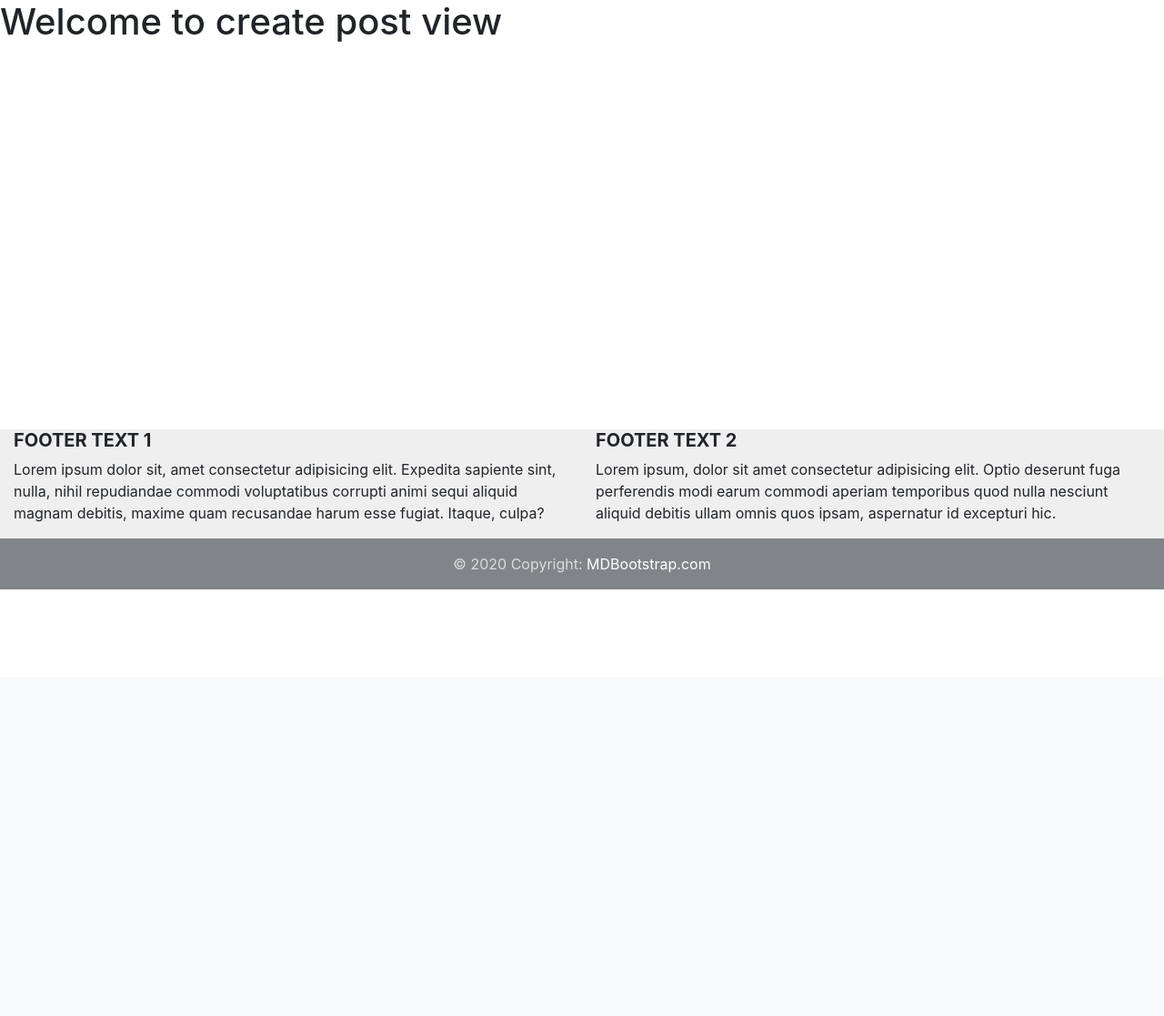
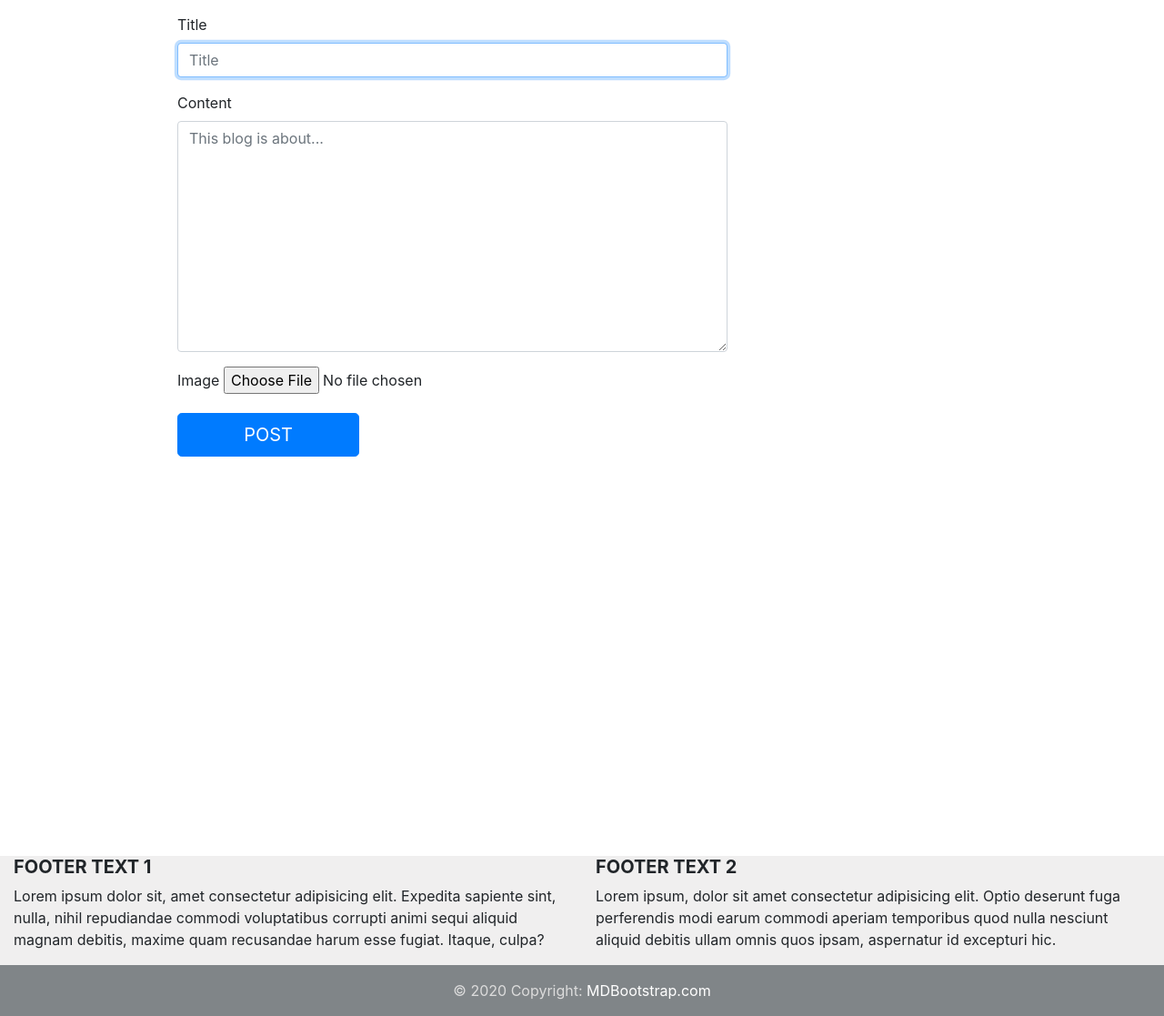
Before and after one commit to GaLaxY1101/Blog, a Django app: page /blog/create in a window 1280 px wide. Shown: the part 56-1173 px from the top of the page at 91% size. Before the commit the page ends 704 px from the top, so only its background shows below. Run offline with Django 3.2, Linux system fonts and the light colour scheme; a user stored in the database is signed in; some libraries are stand-ins or nearby versions.

Commit message:
Creating Blog Posts using a Form

```diff
--- a/account/templates/account/register.html
+++ b/account/templates/account/register.html
@@ -23,16 +23,16 @@
                                 </div>
 
                                 <div class="form-group row">
-                                    <label for="phone_number" class="col-md-4 col-form-label text-md-right">Password</label>
+                                    <label for="password" class="col-md-4 col-form-label text-md-right">Password</label>
                                     <div class="col-md-6">
-                                        <input type="pasword" name="password1" id="password1"class='form-control'>
+                                        <input type="password" name="password1" id="password1"class='form-control'>
                                     </div>
                                 </div>
 
                                 <div class="form-group row">
                                     <label for="phone_number" class="col-md-4 col-form-label text-md-right">Password confirmation</label>
                                     <div class="col-md-6">
-                                        <input type="pasword" name="password2" id="password2"class='form-control'>
+                                        <input type="password" name="password2" id="password2"class='form-control'>
                                     </div>
                                 </div>
                               	{% if registration_form.errors %}
--- a/account/views.py
+++ b/account/views.py
@@ -71,3 +71,7 @@ def account_view(request):
 		)
 	context['account_form'] = form
 	return render(request,'account/account.html', context)
+
+
+def must_autenticate_view(request):
+	return render(request, 'account/must_autenticate.html', {})
--- /dev/null
+++ b/blog/forms.py
@@ -0,0 +1,9 @@
+from django.forms import ModelForm
+
+from blog.models import BlogPost
+
+class CreateBlogPostForm(ModelForm):
+
+	class Meta:
+		model = BlogPost
+		fields = ['title', 'body', 'image']
--- a/blog/templates/blog/create_blog.html
+++ b/blog/templates/blog/create_blog.html
@@ -1,5 +1,51 @@
 {% extends 'base.html' %}
 
 {% block content %}
-	<h1>Welcome to create post view</h1>
+
+<style type="text/css">
+  .create-form {
+	    width: 100%;
+	    max-width: 100%;
+	    padding: 15px;
+	    margin: auto;
+  	}
+
+  	.submit-button{
+  		max-width: 200px;
+  	}
+</style>
+
+<div class="container">
+	<div class="row">
+		<div class="col-lg-7 offset-lg-1">
+			<form class="create-form" method="post" enctype="multipart/form-data">{% csrf_token %}
+
+				<!-- title -->
+				<div class="form-group">
+					<label for="id_title">Title</label>
+					<input class="form-control" type="text" name="title" id="id_title" placeholder="Title" required autofocus>
+				</div>
+
+				<!-- Body -->
+				<div class="form-group">
+					<label for="id_body">Content</label>
+					<textarea class="form-control" rows="10" type="text" name="body" id="id_body" placeholder="This blog is about..." required></textarea>
+				</div>
+
+				<!-- Image -->
+				<div class="form-group">
+					<label for="id_image">Image</label>
+					<input  type="file" name="image" id="id_image" accept="image/*" required>
+				</div>
+
+				<!-- Submit btn -->
+				<button class="submit-button btn btn-lg btn-primary btn-block" type="submit">POST</button>
+			</form>
+		</div>
+	</div>
+</div>
+
+
+
+
 {% endblock content %}
--- a/blog/views.py
+++ b/blog/views.py
@@ -1,6 +1,24 @@
-from django.shortcuts import render
+from django.shortcuts import render, redirect
 
 from blog.models import BlogPost
+from account.models import Account
+from blog.forms import CreateBlogPostForm
 
 def create_blog_view(request):
+
+	context = {}
+
+	user = request.user
+	if not user.is_authenticated:
+		return redirect('must_autenticate')
+	form = CreateBlogPostForm(request.POST or None, request.FILES or None)
+
+	if form.is_valid():
+		obj = form.save(commit = False)
+		author = Account.objects.filter(email= user.email).first()
+		obj.author = author
+		obj.save()
+		form = CreateBlogPostForm()
+
+	context['form']	= form
 	return render(request,'blog/create_blog.html', {})
--- a/mysite/urls.py
+++ b/mysite/urls.py
@@ -27,6 +27,7 @@ from account.views import (
     logout_view,
     login_view,
     account_view,
+    must_autenticate_view,
 )
 
 from django.contrib.auth import views as auth_views # for reset password
@@ -38,6 +39,7 @@ urlpatterns = [
     path('logout/', logout_view, name = 'logout'),
     path('login/', login_view, name = 'login'),
     path('account/', account_view, name = 'account'),
+    path('must_autenticate/', must_autenticate_view, name = 'must_autenticate'),
 
     # Password reset links (ref: https://github.com/django/django/blob/master/django/contrib/auth/views.py)
     path('password_change/done/', auth_views.PasswordChangeDoneView.as_view(template_name='registration/password_change_done.html'),
```
Also changed, not shown: account/templates/account/must_autenticate.html (added, +14 -0 lines), db.sqlite3, media_cdn/blog/2/Apple_killed_samsung-ww-funny-animal-faces-lemur.adapt.1900.1.jpg (added).
